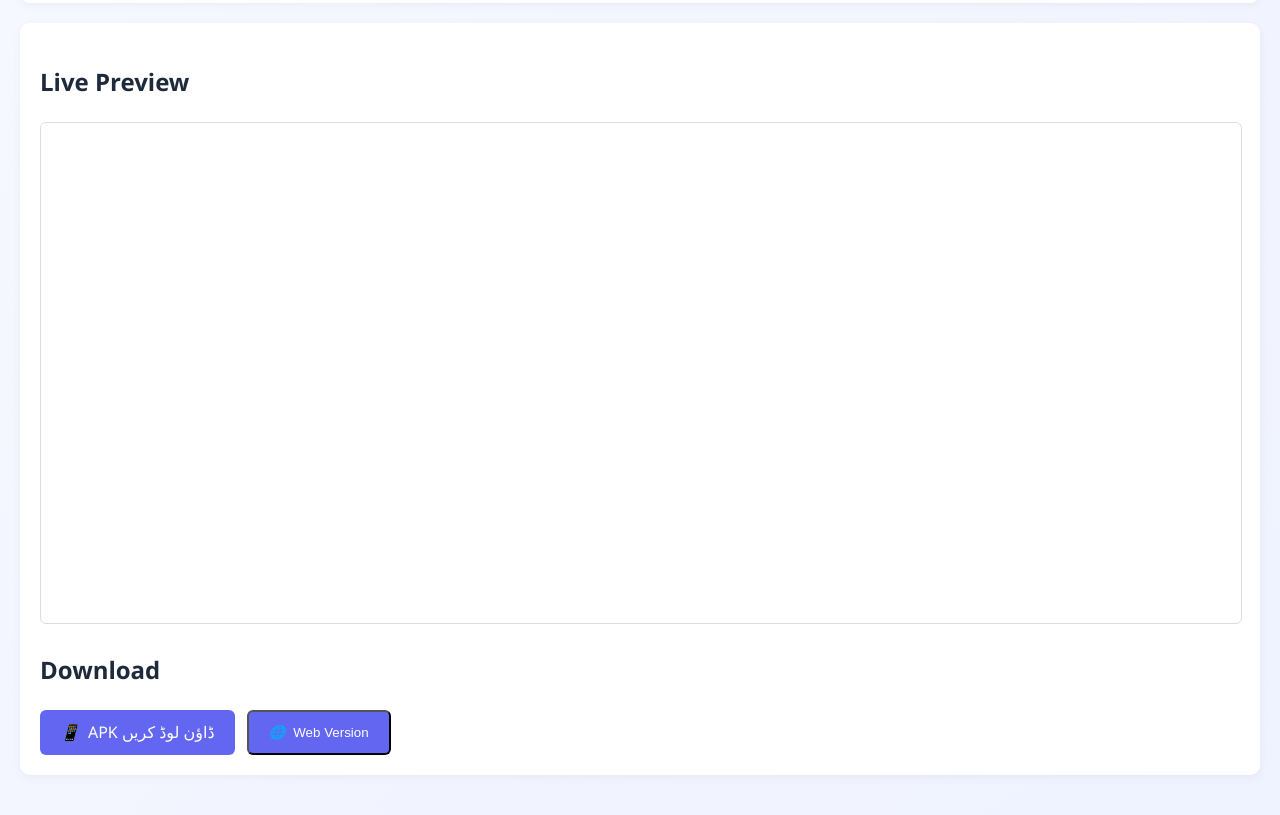
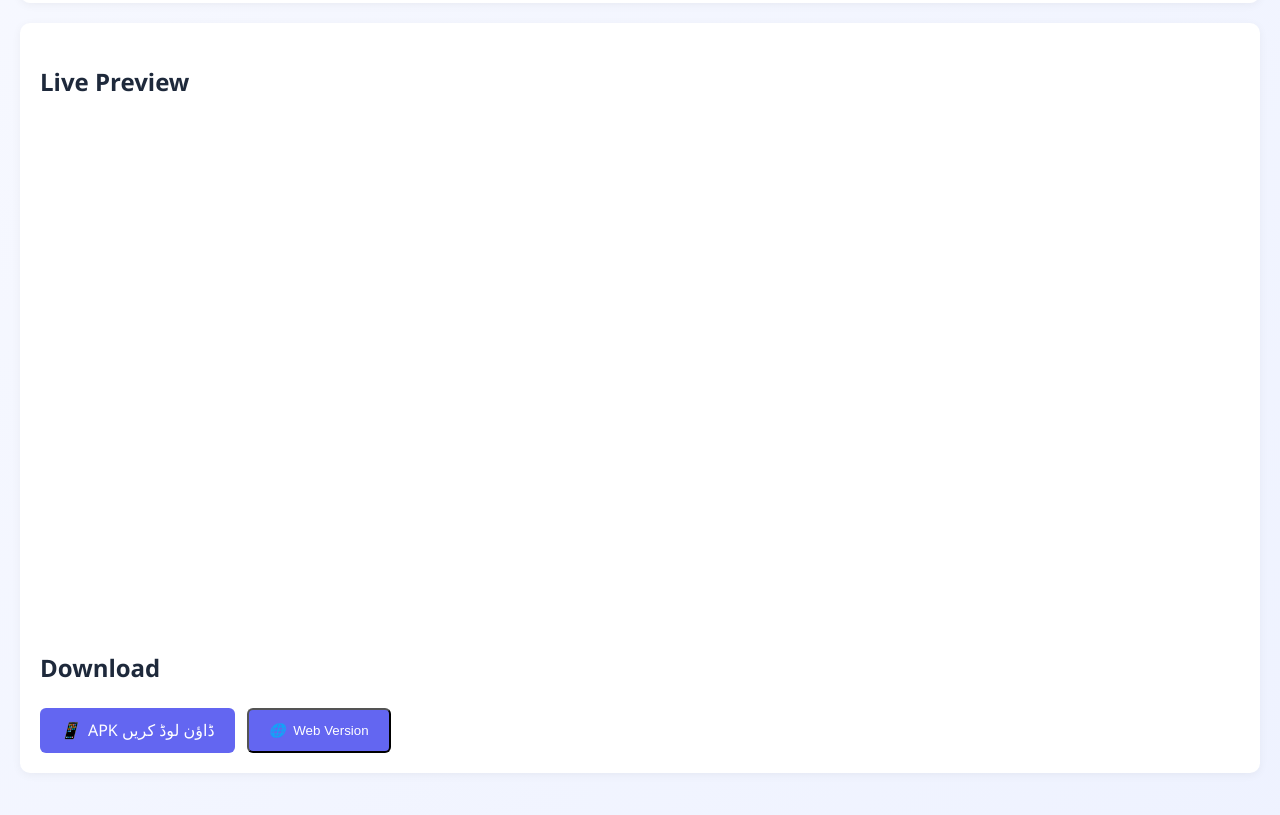
Before and after one commit to jiny119/Ai2app.com, a plain HTML site: page index.html in a window 1280 px wide. Shown: the part 761-1576 px from the top of the page. Drawn offline with Linux system fonts and the light colour scheme.

Commit message:
Update index.html

```diff
--- a/index.html
+++ b/index.html
@@ -46,7 +46,12 @@
     <section class="preview-section">
       <h2>Live Preview</h2>
       <div class="preview-container">
-        <iframe id="previewFrame" sandbox="allow-scripts allow-same-origin" title="Game Preview"></iframe>
+        <iframe
+          id="previewFrame"
+          sandbox="allow-scripts allow-same-origin"
+          title="Game Preview"
+          style="width: 100%; height: 500px; border: none;"
+        ></iframe>
       </div>
 
       <div class="download-section">
@@ -69,4 +74,5 @@
 
   <script src="script.js"></script>
 </body>
+</html></body>
 </html>
```
